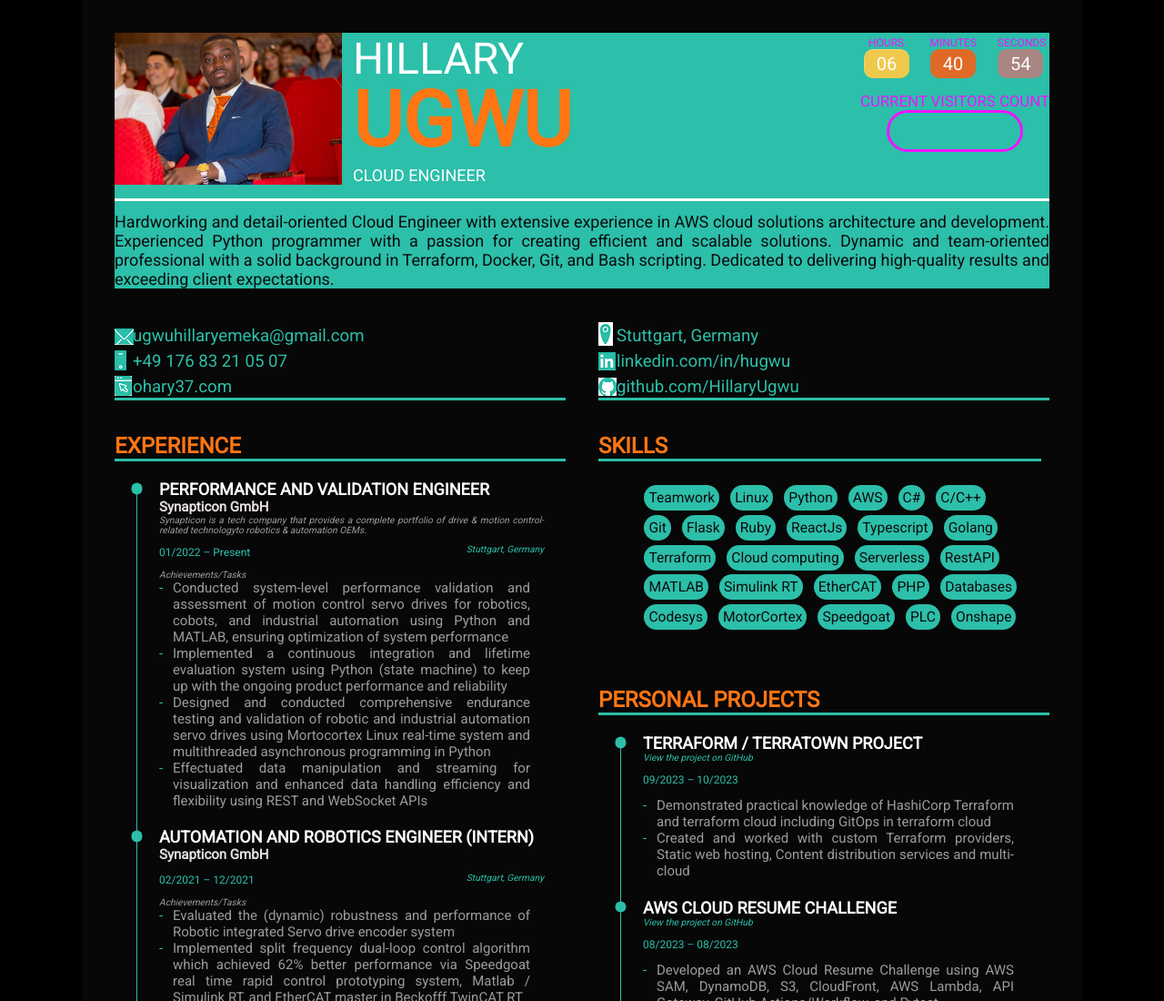
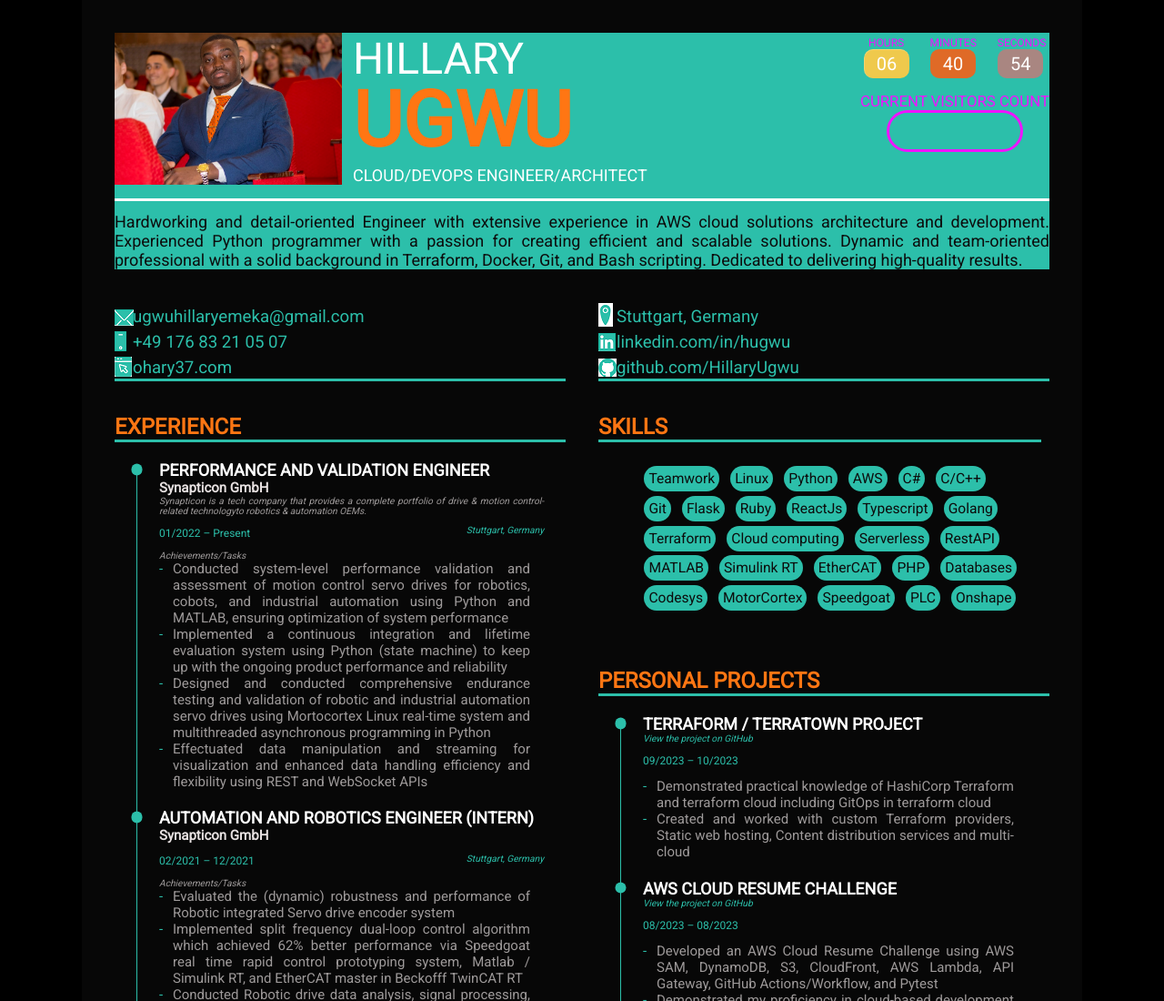
Before and after one commit to HillaryUgwu/aws-cloud-resume, a plain HTML site: page src/frontend/index.html in a window 1280 px wide. Shown: the top 1100 px of the page at 91% size. Drawn offline with Linux system fonts and the light colour scheme; no server answers.

Commit message:
fix: Professional title and summary revamped

```diff
--- a/src/frontend/index.html
+++ b/src/frontend/index.html
@@ -42,7 +42,7 @@
                             <span class="first_name"> Hillary </span>
                             <span class="last_name">Ugwu </span>
                         </h1>
-                        <p class="profile_title"> Cloud Engineer </p>
+                        <p class="profile_title"> Cloud/DevOps Engineer/Architect </p>
                     </div>
                     <div class="profile_counter">
 
@@ -70,11 +70,11 @@
                     <div class="hr1"></div>
                     <div>
                         <h3 class="description">
-                            Hardworking and detail-oriented Cloud Engineer with extensive experience in AWS cloud
+                            Hardworking and detail-oriented Engineer with extensive experience in AWS cloud
                             solutions architecture and development. Experienced Python programmer with a passion for
                             creating efficient and scalable solutions. Dynamic and team-oriented professional with a
                             solid background in Terraform, Docker, Git, and Bash scripting. Dedicated to delivering
-                            high-quality results and exceeding client expectations.
+                            high-quality results.
                         </h3>
                     </div>
                 </div>
```
